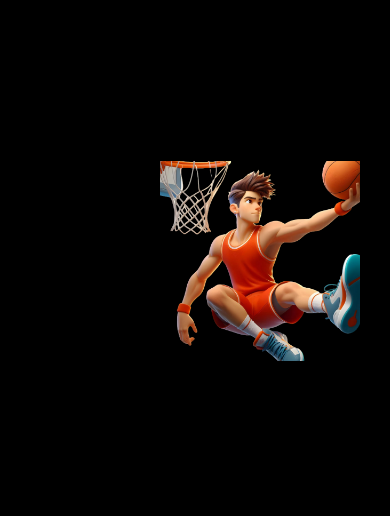
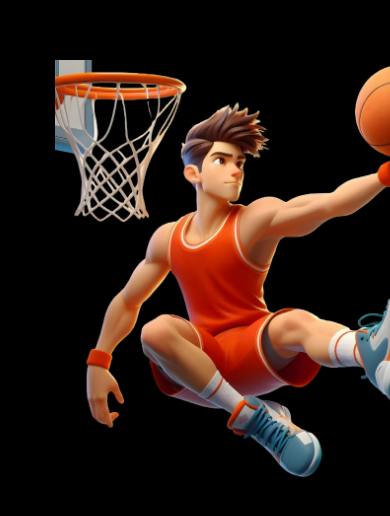
Before and after one commit to TalJa1/HoopHeal, a React Native app: screen /Onboarding in a window 390 px wide. Shown: the part 122-638 px from the top of the page. Built offline with nearby package versions, Linux system fonts and the light colour scheme.

Commit message:
Refactor OnboardingComponent styles to use responsive dimensions for image

```diff
--- a/components/onboarding/OnboardingComponent.tsx
+++ b/components/onboarding/OnboardingComponent.tsx
@@ -2,6 +2,7 @@ import {Image, StyleSheet, Text} from 'react-native';
 import React from 'react';
 import {SafeAreaView} from 'react-native-safe-area-context';
 import {OnboardingComponentProps} from '../../services/typeProps';
+import { vh, vw } from '../../services/styleProps';
 
 const OnboardingComponent: React.FC<OnboardingComponentProps> = ({
   description,
@@ -24,12 +25,11 @@ const styles = StyleSheet.create({
     flex: 1,
     justifyContent: 'center',
     alignItems: 'center',
-    padding: 20,
   },
   image: {
-    width: 200,
-    height: 200,
-    marginBottom: 20,
+    width: vw(100),
+    height: vh(50),
+    resizeMode: 'contain',
   },
   title: {
     fontSize: 24,
```
